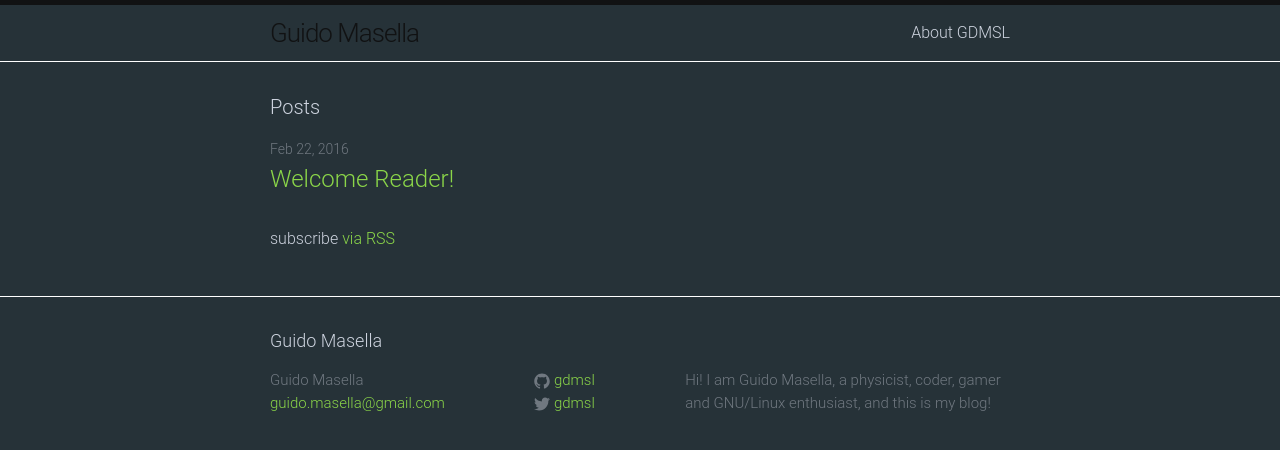
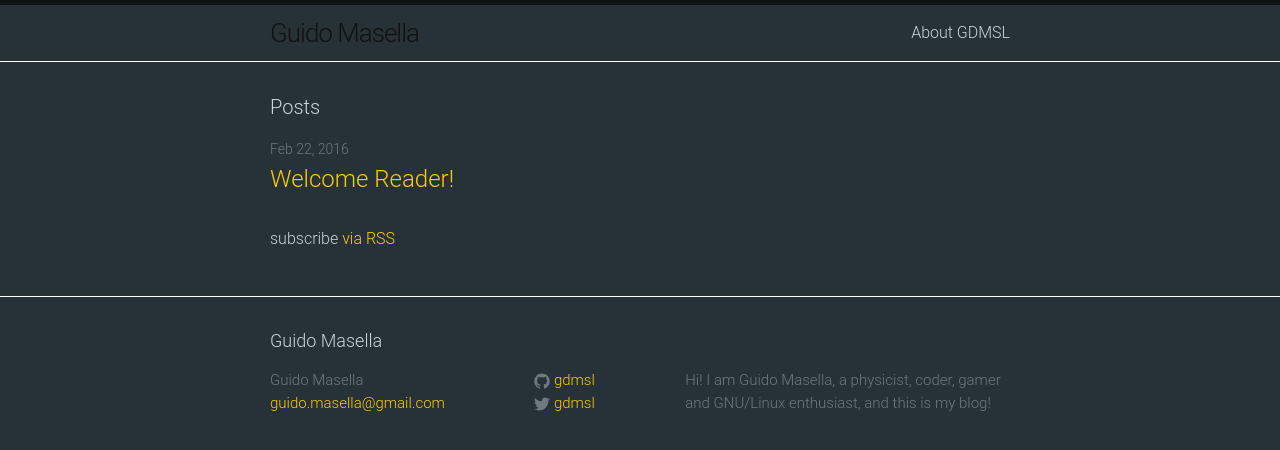
Before and after one commit to gdmsl/gdmsl.github.io, a Jekyll site: the page built from index.html, in a window 1280 px wide. Shown: the top 450 px of the page. Built offline with Jekyll 4.4.1, drawn with Linux system fonts in a browser that asks for light colours.

Commit message:
wrong brand color

```diff
--- a/css/main.scss
+++ b/css/main.scss
@@ -15,7 +15,7 @@ $spacing-unit:     30px;
 
 $text-color:       #cdd3de;
 $background-color: #263238;
-$brand-color:      #8bd649;
+$brand-color:      #ffcc00;
 
 $grey-color:       #707880;
 $grey-color-light: lighten($grey-color, 75%);
```
